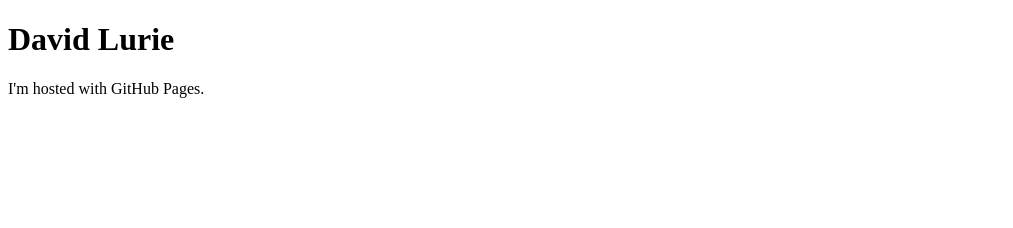
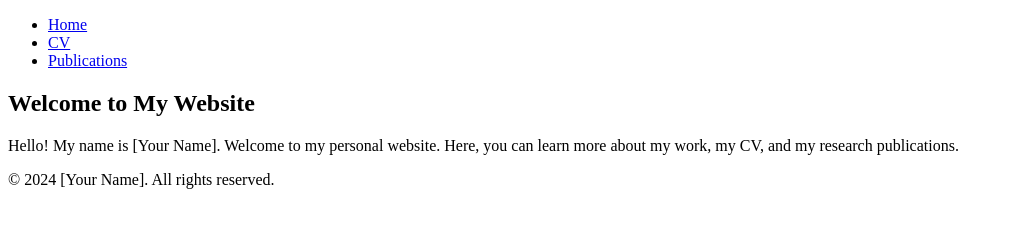
Before and after one commit to DavLurie/DavLurie.github.io, a plain HTML site: page index.html in a window 1280 px wide. Shown: the whole page, without its empty margins (0-1013 px from the left). Drawn offline with Linux system fonts and the light colour scheme.

Commit message:
Update index.html

```diff
--- a/index.html
+++ b/index.html
@@ -1,7 +1,27 @@
 <!DOCTYPE html>
-<html>
+<html lang="en">
+<head>
+    <meta charset="UTF-8">
+    <meta name="viewport" content="width=device-width, initial-scale=1.0">
+    <title>Home - Your Name</title>
+    <link rel="stylesheet" href="styles.css">
+</head>
 <body>
-<h1>David Lurie</h1>
-<p>I'm hosted with GitHub Pages.</p>
+    <header>
+        <nav>
+            <ul>
+                <li><a href="index.html">Home</a></li>
+                <li><a href="cv.html">CV</a></li>
+                <li><a href="publications.html">Publications</a></li>
+            </ul>
+        </nav>
+    </header>
+    <section>
+        <h1>Welcome to My Website</h1>
+        <p>Hello! My name is [Your Name]. Welcome to my personal website. Here, you can learn more about my work, my CV, and my research publications.</p>
+    </section>
+    <footer>
+        <p>&copy; 2024 [Your Name]. All rights reserved.</p>
+    </footer>
 </body>
 </html>
```
